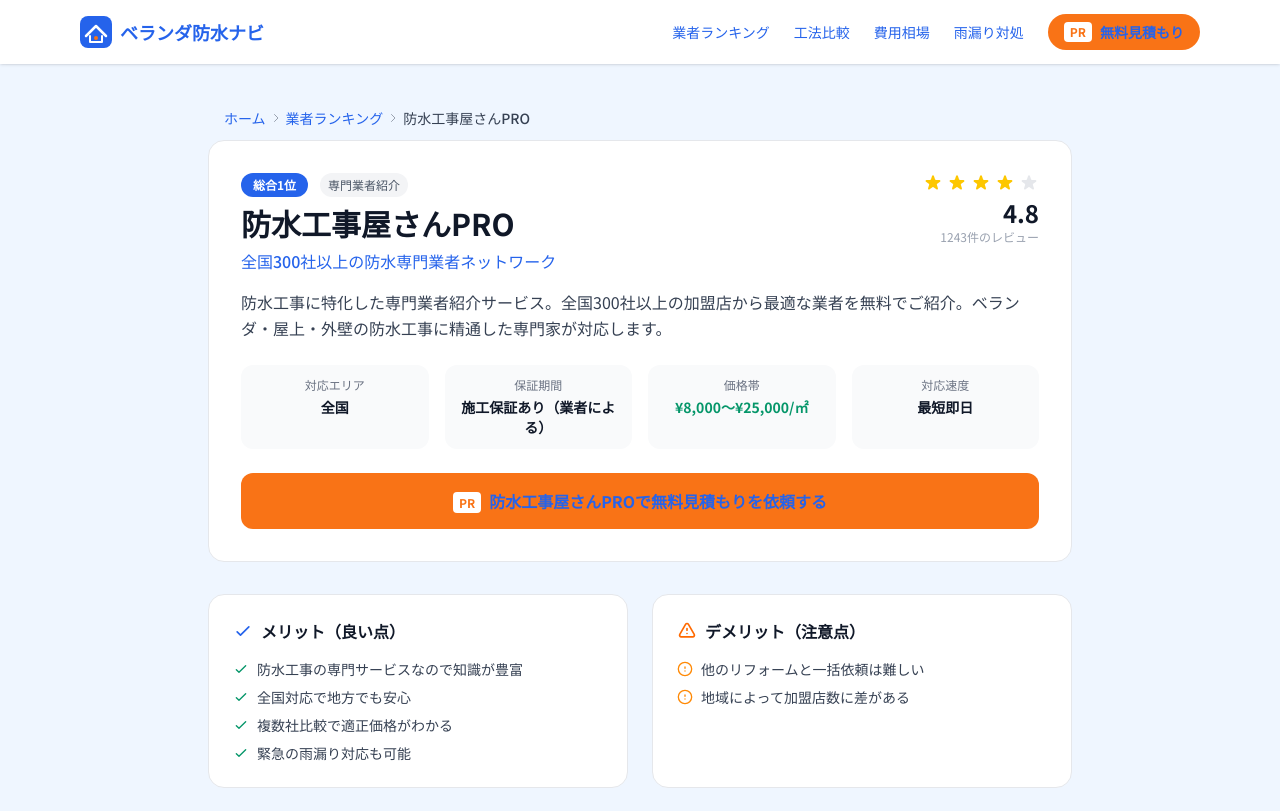
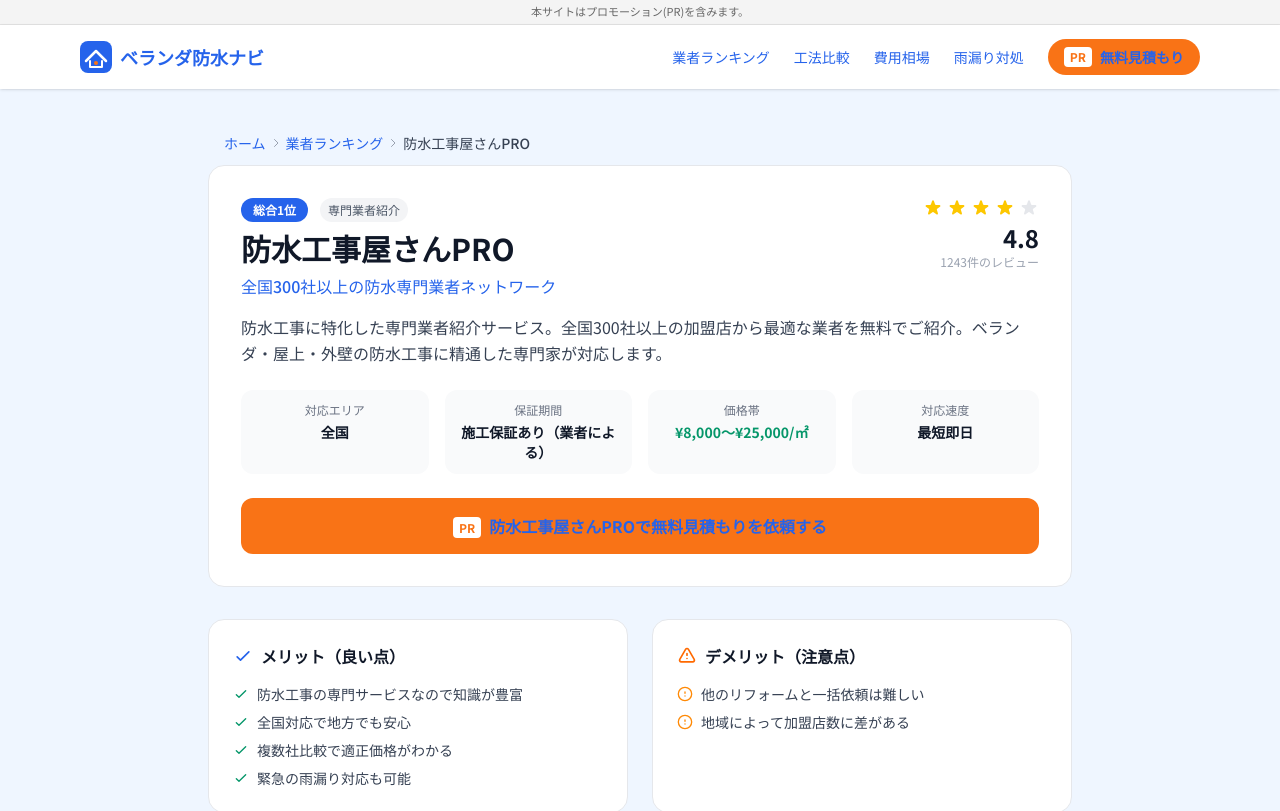
Before and after one commit to webmaster0818/bousui-navi, a Next.js app: page /company/bousui-pro in a window 1280 px wide. Shown: the top 811 px of the page. Built offline with nearby package versions, Linux system fonts and the light colour scheme.

Commit message:
PR表記バー追加(MediaXAI指示)

```diff
--- a/app/layout.tsx
+++ b/app/layout.tsx
@@ -43,7 +43,7 @@
         <meta httpEquiv="Pragma" content="no-cache" />
         <meta httpEquiv="Expires" content="0" />
       </head>
-      <body className="min-h-full flex flex-col bg-[#EFF6FF]">
+      <body className="min-h-full flex flex-col bg-[#EFF6FF]"><div style={{background:'#f4f4f4',borderBottom:'1px solid #e2e2e2',fontSize:'11px',lineHeight:1.6,color:'#666',textAlign:'center',padding:'3px 8px'}}>本サイトはプロモーション(PR)を含みます。</div>
         <SiteHeader />
         <main className="flex-1">{children}
         <script
```
